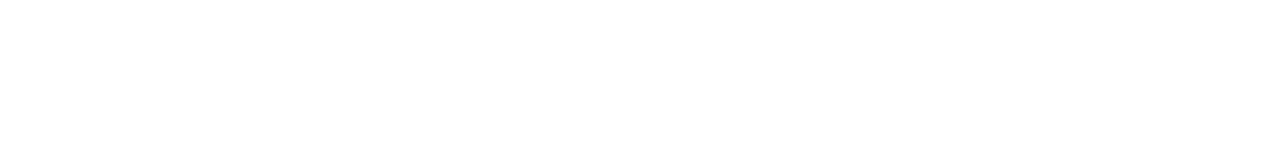
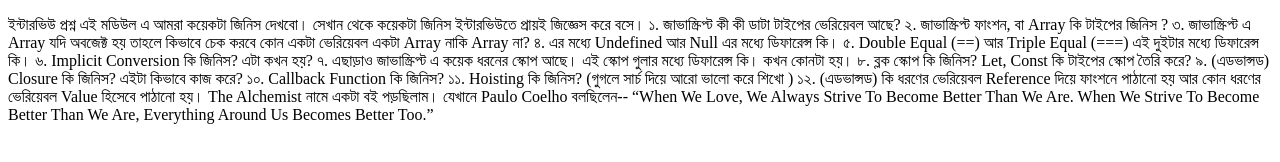
Before and after one commit to SohelDewan/Common-js-concepts, a plain HTML site: page index.html in a window 1280 px wide. Drawn offline with Linux system fonts and the light colour scheme.

Commit message:
second commit

```diff
--- a/index.html
+++ b/index.html
@@ -6,6 +6,38 @@
     <title>Common-js-concepts</title>
 </head>
 <body>
+    <p>
+        ইন্টারভিউ প্রশ্ন
 
+এই মডিউল এ আমরা কয়েকটা জিনিস দেখবো। সেখান থেকে কয়েকটা জিনিস ইন্টারভিউতে প্রায়ই জিজ্ঞেস করে বসে।
+
+১. জাভাস্ক্রিপ্ট কী কী ডাটা টাইপের ভেরিয়েবল আছে?
+
+২. জাভাস্ক্রিপ্ট ফাংশন, বা Array কি টাইপের জিনিস ?
+
+৩. জাভাস্ক্রিপ্ট এ Array যদি অবজেক্ট হয় তাহলে কিভাবে চেক করবে কোন একটা ভেরিয়েবল একটা Array নাকি Array না?
+
+৪. এর মধ্যে Undefined আর Null এর মধ্যে ডিফারেন্স কি।
+
+৫. Double Equal (==) আর Triple Equal (===) এই দুইটার মধ্যে ডিফারেন্স কি।
+
+৬. Implicit Conversion কি জিনিস? এটা কখন হয়?
+
+৭. এছাড়াও জাভাস্ক্রিপ্ট এ কয়েক ধরনের স্কোপ আছে। এই স্কোপ গুলার মধ্যে ডিফারেন্স কি। কখন কোনটা হয়।
+
+৮. ব্লক স্কোপ কি জিনিস? Let, Const কি টাইপের স্কোপ তৈরি করে?
+
+৯. (এডভান্সড) Closure কি জিনিস? এইটা কিভাবে কাজ করে?
+
+১০. Callback Function কি জিনিস?
+
+১১. Hoisting কি জিনিস? (গুগলে সার্চ দিয়ে আরো ভালো করে শিখো )
+
+১২. (এডভান্সড) কি ধরণের ভেরিয়েবল Reference দিয়ে ফাংশনে পাঠানো হয় আর কোন ধরণের ভেরিয়েবল Value হিসেবে পাঠানো হয়।
+
+The Alchemist নামে একটা বই পড়ছিলাম। যেখানে Paulo Coelho বলছিলেন--
+
+“When We Love, We Always Strive To Become Better Than We Are. When We Strive To Become Better Than We Are, Everything Around Us Becomes Better Too.”
+    </p>
 </body>
 </html>
```
